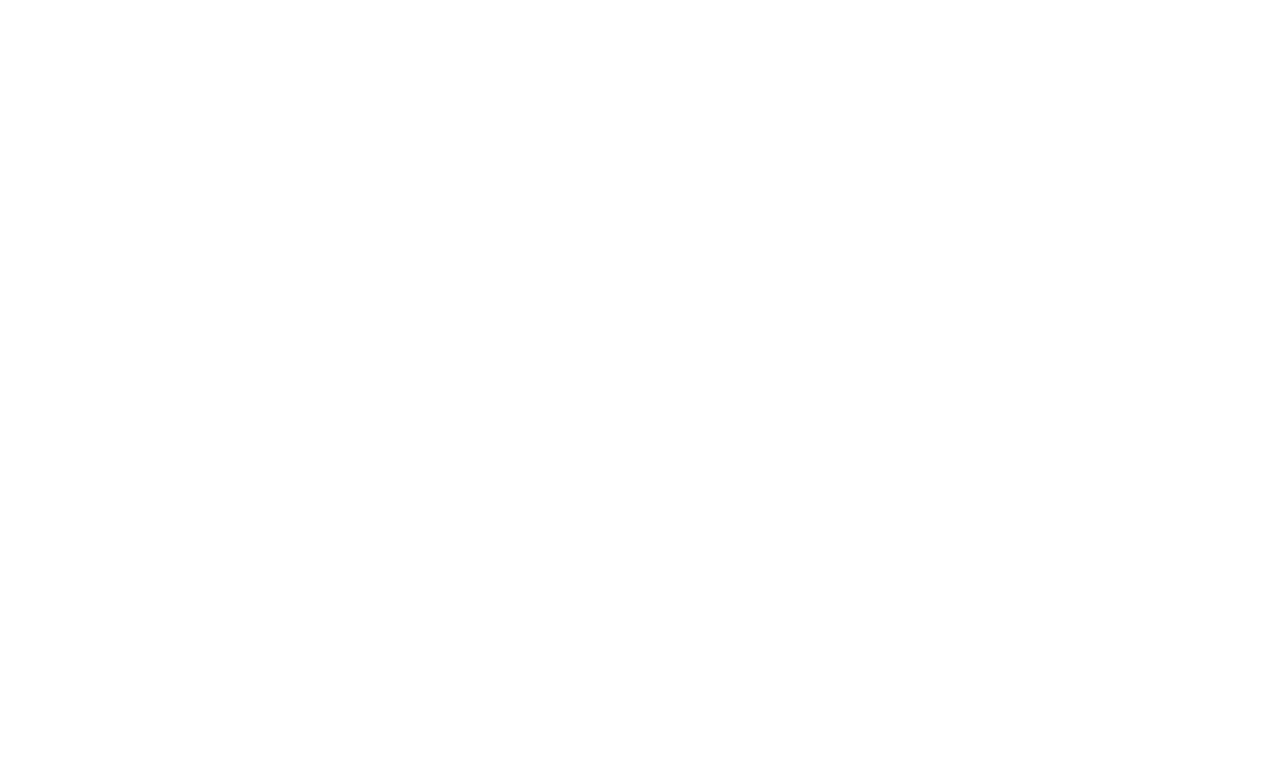
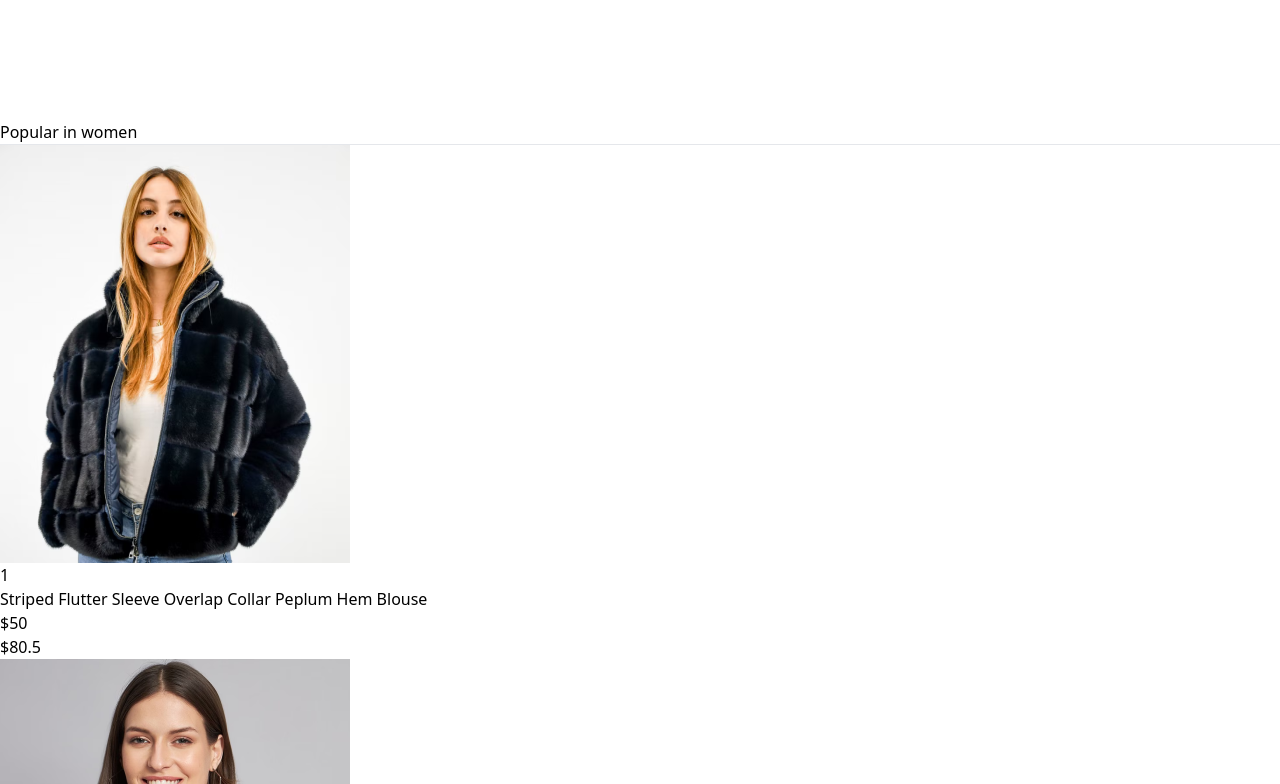
Before and after one commit to dasunthamsh/Shopping-Web, a React (Create React App) app: page / in a window 1280 px wide. Shown: the part 816-1600 px from the top of the page. Before the commit the page ends 936 px from the top, so only its background shows below. Built offline with nearby package versions, Linux system fonts and the light colour scheme.

Commit message:
new files added

```diff
--- /dev/null
+++ b/src/Components/Item/Item.tsx
@@ -0,0 +1,35 @@
+import React, { Component} from "react";
+
+interface ItemProps {
+    image: string;
+    name: string;
+    new_price: number;
+    old_price: number;
+    id: number;
+}
+
+export class Item extends Component<ItemProps> {
+    constructor(props: ItemProps) {
+        super(props);
+    }
+
+
+    render(){
+        return (
+            <div className='fuc'>
+                <div>
+                    <img src={this.props.image}  alt={this.props.name} />
+                    <p>{this.props.id}</p>
+                    <p>{this.props.name}</p>
+                    <div>
+                        <div>${this.props.new_price}</div>
+                        <div>${this.props.old_price}</div>
+                    </div>
+                </div>
+
+
+            </div>
+
+        );
+    }
+}
--- /dev/null
+++ b/src/Components/Popular/Popular.tsx
@@ -0,0 +1,19 @@
+import React from 'react'
+import data_product from "../Assets/data";
+import {Item} from "../Item/Item";
+
+const Popular = ()=>{
+    return (
+        <div>
+            <h1>Popular in women</h1>
+            <hr/>
+            <div>
+                {data_product.map((item,i)=>{
+                    return <Item key={i} id={item.id} name={item.name} image={item.image} new_price={item.new_price} old_price={item.old_price}/>
+                })}
+            </div>
+        </div>
+    )
+}
+
+export default Popular
--- a/src/Pages/Shop.tsx
+++ b/src/Pages/Shop.tsx
@@ -1,10 +1,12 @@
 import React from 'react'
 import Hero from "../Components/Hero/Hero";
+import Popular from "../Components/Popular/Popular";
 
 const Shop = ()=>{
     return (
         <div>
             <Hero/>
+            <Popular/>
         </div>
     )
 }
```
